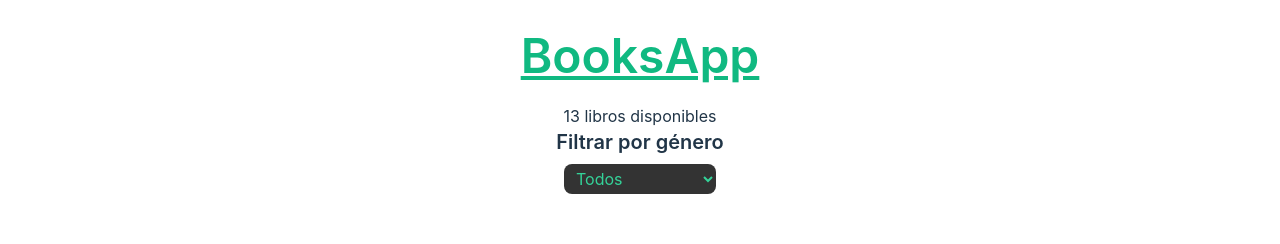
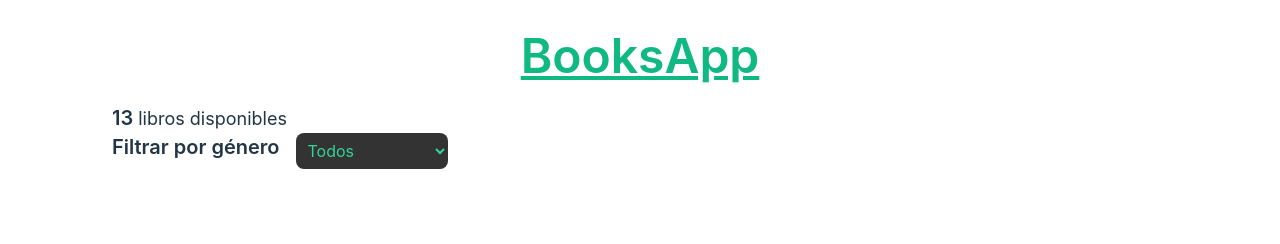
Before and after one commit to JordiPalacios/0BookAppTechTest, a React (Vite) app: page / in a window 1280 px wide. Shown: the top 244 px of the page. Built offline with nearby package versions, Linux system fonts and the light colour scheme.

Commit message:
component for filter books done

```diff
--- a/src/BookApp.jsx
+++ b/src/BookApp.jsx
@@ -1,75 +1,48 @@
 import { useEffect, useState } from "react";
 import "./App.css";
-import { ItemContainer, SectionContainer } from "./components/index";
+import {
+    FilterButton,
+    ItemContainer,
+    SectionContainer,
+} from "./components/index";
 import books from "./mock/books.json";
 
 export default function BookApp() {
     const [genre, setGenre] = useState("Todos");
-    const [booksAvailable, setBooksAvailable] = useState(books.library.length)
-    const [booksList, setBooksList] = useState('0')
-
-    const handleChange = (genderValue) => {
-        let gender = genderValue.target.value;
-
-        if (gender === "Fantasía") {
-            setGenre("Fantasía");
-        } else if (gender === "Ciencia ficción") {
-            setGenre("Ciencia ficción");
-        } else if (gender === "Zombies") {
-            setGenre("Zombies");
-        } else if (gender === "Terror") {
-            setGenre("Terror");
-        } else {
-            setGenre("Todos");
-        }
-    };
+    const [booksAvailable, setBooksAvailable] = useState(books.library.length);
+    const [booksList, setBooksList] = useState("0");
 
     //useEffect para actualizar el número de libros disponibles
     useEffect(() => {
         setBooksAvailable(
-            books.library.filter(entry => entry.book.genre === genre ||genre === "Todos").length
-        )
-    }, [genre])
+            books.library.filter(
+                (entry) => entry.book.genre === genre || genre === "Todos"
+            ).length
+        );
+    }, [genre]);
 
     return (
         <>
             <h1 className="text-5xl font-semibold underline mb-6 text-emerald-500">
                 BooksApp
             </h1>
-            <h2>{`${booksAvailable} libros disponibles`}</h2>
-            {/* <h4>{`${booksList} en la lista de lectura`}</h4> */}
-            <h3 className="text-xl font-semibold mb-2">Filtrar por género</h3>
-            <select
-                className="px-2 py-1 rounded-lg bg-black/80 text-emerald-400"
-                name="gender"
-                id="1"
-                onChange={handleChange}
-            >
-                <option className="text-emerald-300 bg-black/70" value="Todos">
-                    Todos
-                </option>
-                <option
-                    className="text-emerald-300 bg-black/70"
-                    value="Fantasía"
-                >
-                    Fantasía
-                </option>
-                <option
-                    className="text-emerald-300 bg-black/70"
-                    value="Ciencia ficción"
-                >
-                    Ciencia Ficción
-                </option>
-                <option
-                    className="text-emerald-300 bg-black/70"
-                    value="Zombies"
-                >
-                    Zombies
-                </option>
-                <option className="text-emerald-300 bg-black/70" value="Terror">
-                    Terror
-                </option>
-            </select>
+
+            <div className="flex flex-col items-start mx-20">
+                <h2 className="text-lg">
+                    <span className="font-semibold text-xl">
+                        {booksAvailable}
+                    </span>{" "}
+                    libros disponibles
+                </h2>
+                {/* <h4>{`${booksList} en la lista de lectura`}</h4> */}
+                <div className="flex flex-row items-stretch justify-center gap-4">
+                    <h3 className="text-xl font-semibold mb-2">
+                        Filtrar por género
+                    </h3>
+                    <FilterButton genre={genre} setGenre={setGenre} />
+                </div>
+            </div>
+
             <SectionContainer sectionClassName="text-white/90">
                 {books.library
                     .filter(
--- /dev/null
+++ b/src/components/FilterButton.jsx
@@ -0,0 +1,54 @@
+export default function FilterButton({ genre, setGenre }) {
+
+    const handleChange = (genderValue) => {
+        let gender = genderValue.target.value;
+
+        if (gender === "Fantasía") {
+            setGenre("Fantasía");
+        } else if (gender === "Ciencia ficción") {
+            setGenre("Ciencia ficción");
+        } else if (gender === "Zombies") {
+            setGenre("Zombies");
+        } else if (gender === "Terror") {
+            setGenre("Terror");
+        } else {
+            setGenre("Todos");
+        }
+    };
+
+    return (
+        <>
+            <select
+                className="px-2 py-1 rounded-lg bg-black/80 text-emerald-400"
+                name="gender"
+                id="1"
+                onChange={handleChange}
+            >
+                <option className="text-emerald-300 bg-black/70" value="Todos">
+                    Todos
+                </option>
+                <option
+                    className="text-emerald-300 bg-black/70"
+                    value="Fantasía"
+                >
+                    Fantasía
+                </option>
+                <option
+                    className="text-emerald-300 bg-black/70"
+                    value="Ciencia ficción"
+                >
+                    Ciencia Ficción
+                </option>
+                <option
+                    className="text-emerald-300 bg-black/70"
+                    value="Zombies"
+                >
+                    Zombies
+                </option>
+                <option className="text-emerald-300 bg-black/70" value="Terror">
+                    Terror
+                </option>
+            </select>
+        </>
+    )
+}
--- a/src/components/index.js
+++ b/src/components/index.js
@@ -1,2 +1,3 @@
 export {default as ItemContainer} from "./ItemContainer";
 export {default as SectionContainer} from "./SectionContainer";
+export {default as FilterButton} from "./FilterButton";
```
